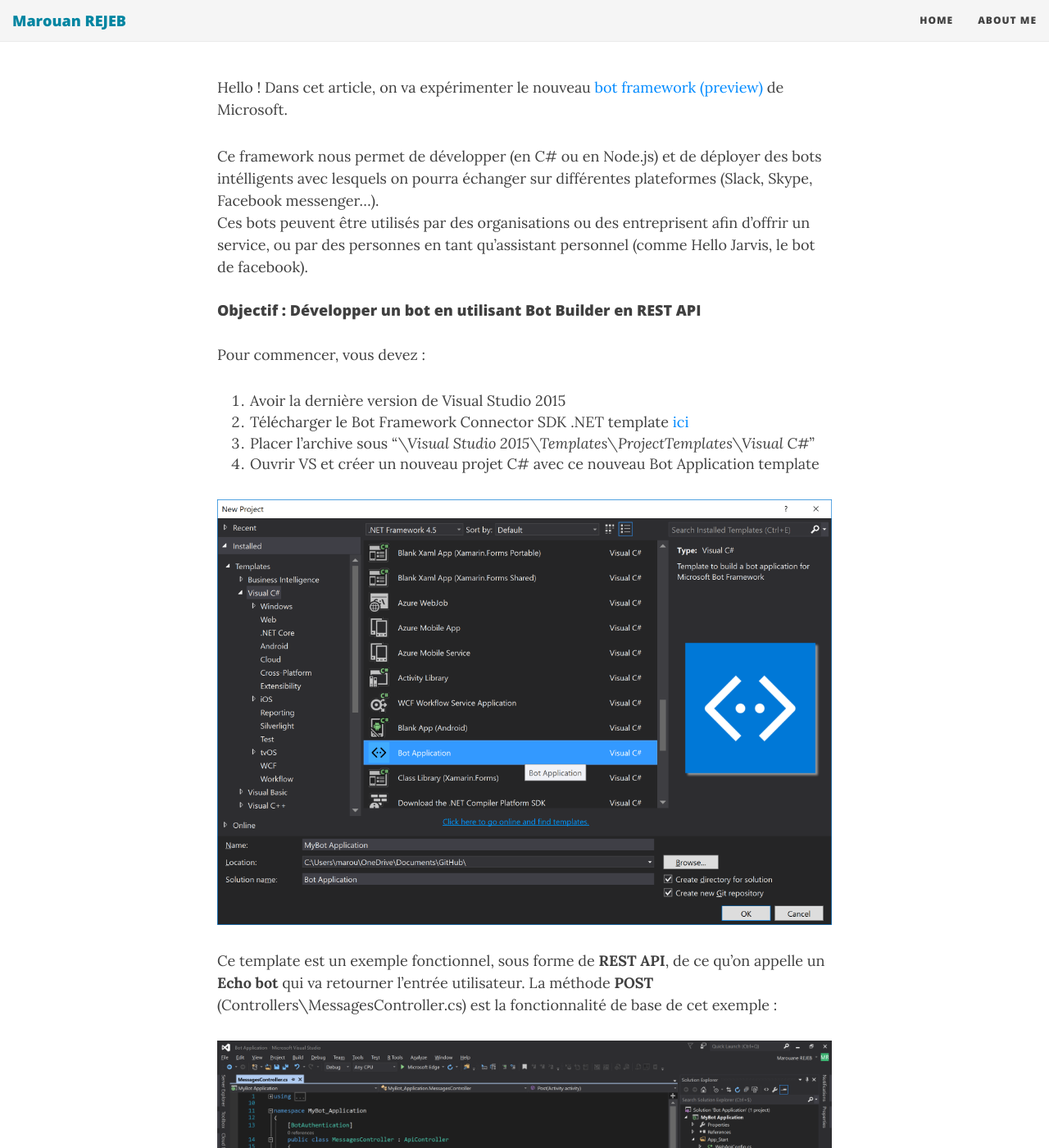
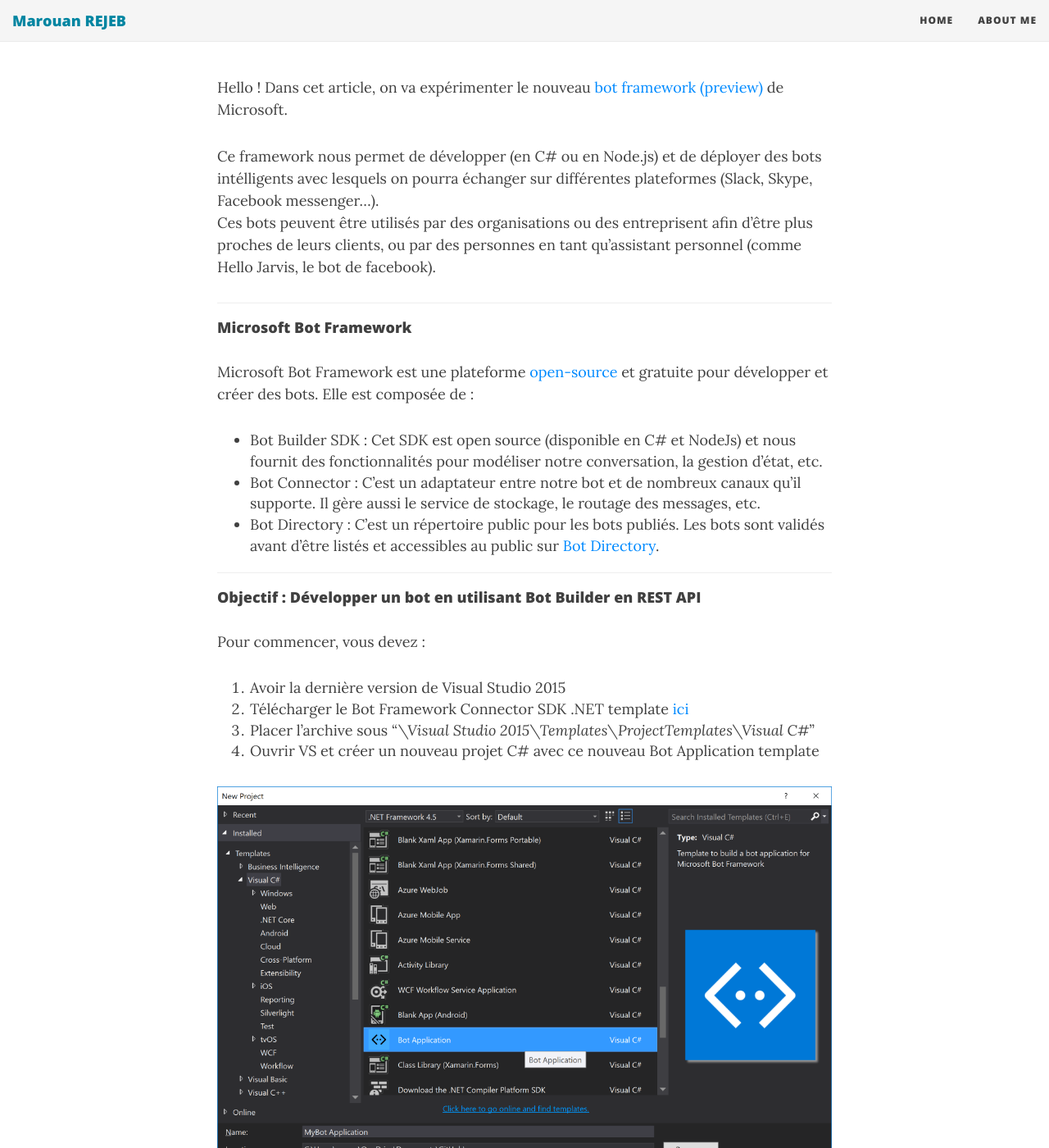
Before and after one commit to MarouanRejeb/MarouanRejeb.github.io, a Jekyll site: the page built from _posts/2017-02-15-Developper-un-bot.md, in a window 1280 px wide and 1400 px high, scrolled down 503 px. Shown: the whole window at 82% size. Built offline with Jekyll 4.4.1, drawn with Linux system fonts in a browser that asks for light colours; nearby versions of some CDN libraries; comment, search, counter and statistics services are not loaded; some of the changed text lies outside the part shown.

Commit message:
posts update

```diff
--- a/_posts/2017-02-15-Developper-un-bot.md
+++ b/_posts/2017-02-15-Developper-un-bot.md
@@ -14,8 +14,20 @@
 
 Ce framework nous permet de développer (en C# ou en Node.js) et de déployer des bots intélligents avec lesquels on pourra échanger
 sur différentes plateformes (Slack, Skype, Facebook messenger...).
-Ces bots peuvent être utilisés par des organisations ou des entreprisent afin d'offrir un service, ou par des personnes
+Ces bots peuvent être utilisés par des organisations ou des entreprisent afin d'être plus proches de leurs clients, ou par des personnes
 en tant qu'assistant personnel (comme Hello Jarvis, le bot de facebook).
+
+---
+
+#### Microsoft Bot Framework
+Microsoft Bot Framework est une plateforme [open-source][builder] et gratuite pour développer et créer des bots.
+Elle est composée de :
+
+* Bot Builder SDK : Cet SDK est open source (disponible en C# et NodeJs) et nous fournit des fonctionnalités pour modéliser notre conversation, la gestion d'état, etc.
+* Bot Connector : C'est un adaptateur entre notre bot et de nombreux canaux qu'il supporte. Il gère aussi le service de stockage, le routage des messages, etc.
+* Bot Directory : C'est un répertoire public pour les bots publiés. Les bots sont validés avant d'être listés et accessibles au public sur [Bot Directory][directory].
+
+---
 
 #### Objectif : Développer un bot en utilisant Bot Builder en REST API
 Pour commencer, vous devez :
@@ -25,24 +37,31 @@
  3. Placer l'archive sous "_\Visual Studio 2015\Templates\ProjectTemplates\Visual C#_"
  4. Ouvrir VS et créer un nouveau projet C# avec ce nouveau Bot Application template
 
-<p align="center">
-    <img src="https://cdn.rawgit.com/MarouanRejeb/marouanrejeb.github.io/f7eb51fd/img/BotApp.png" alt="chart" style="width: 100%; height: 100%"/>
-</p>
+![alt text][BotApp]
+
+Lorsque nous allons créer un nouveau projet à l'aide du modèle de bot (le template téléchargé), nous verrons que le bot n'est rien d'autre qu'un simple projet Web Api.
+En fait, ce bot est un service Web stupide. Cette **Web API** sera hébergée et enregistrée avec _Microsoft Bot Connector_.
+Ce connecteur sert d'adaptateur entre notre service Web et différents canaux.
+
+![alt text][archi]
 
 Ce template est un exemple fonctionnel, sous forme de **REST API**, de ce qu'on appelle un **Echo bot** qui va retourner l'entrée utilisateur.
 La méthode **POST** (Controllers\MessagesController.cs) est la fonctionnalité de base de cet exemple :
 
-<p align="center">
-    <img src="https://cdn.rawgit.com/MarouanRejeb/marouanrejeb.github.io/f7eb51fd/img/botcode.png" alt="chart" style="width: 100%; height: 100%"/>
-</p>
+![alt text][botcode]
+
+Cet méthode POST accepte un objet de type `Activity` qui représente les données JSON que nous échangeons avec le bot connector.
+La propriété `Text` va contenir le message tapé par l'utilisateur.
+Le type d'activié `ActivityTypes.Message` représente la communication entre le bot et l'utilisateur.
+Les autres types d'activités sont présents dans la méthode `HandleSystemMessage(Activity message)`.
 
 Quand on build et on lance le bot, un navigateur se lance (Microsoft Edge dans cet exemple) qui va héberger notre programme
 avec l'adresse _http://localhost:3979/_ .
 Le message affiché peut-être modifié (le fichier _default.htm_) :
 
-<p align="center">
-    <img src="https://cdn.rawgit.com/MarouanRejeb/marouanrejeb.github.io/f7eb51fd/img/botlocalhost.png" alt="chart" style="width: 100%; height: 100%"/>
-</p>
+![alt text][botlocalhost]
+
+---
 
 #### Comment tester notre Bot ?
 
@@ -50,27 +69,33 @@
 Ici, on va spécifier l'adresse locale qu'on a eu au lancement du bot :
 <i class="fa fa-hand-o-right" aria-hidden="true"></i>  localhost:3979/**api/message**
 
-<p align="center">
-    <img src="https://cdn.rawgit.com/MarouanRejeb/marouanrejeb.github.io/f7eb51fd/img/botemulatorconfig.png" alt="chart" style="width: 100%; height: 100%"/>
-</p>
+![alt text][botemulatorconfig]
 
 Pour le moment, on va laisser les deux champs _App ID_ et _App Pwd_ vides car on va tester notre bot en local
 (on verra leurs utilisation dans un prochain article). Alors, on teste ?
 
-<p align="center">
-    <img src="https://cdn.rawgit.com/MarouanRejeb/marouanrejeb.github.io/f7eb51fd/img/botresult.png" alt="chart" style="width: 100%; height: 100%"/>
-</p>
+![alt text][botresult]
 
 Tatataaa ! Voilà notre echo bot, qui nous répond <i class="fa fa-android" aria-hidden="true"></i>
+
+---
 
 #### Conclusion
 Dans cet article, on a vu comment développer et tester localement un simple echo bot en utilisant Microsoft Bot Framework.
 Je vous invite à [télécharger][sdk] le **[Bot Builder][builder] SDK** depuis sa page Github qui contient plusieurs autres exemples.
 
-Dans le prochain article, on va rendre notre bot plus intélligent. A bientôt !
+Dans le prochain article, on va rendre notre bot plus intélligent. Si vous avez des questions, posez-les en commentaires. A bientôt !
 
+[directory]: https://bots.botframework.com/
 [dev]: https://dev.botframework.com/
 [builder]: https://github.com/Microsoft/BotBuilder
 [sdk]: https://docs.botframework.com/en-us/downloads
 [connector]: http://aka.ms/bf-bc-vstemplate
 [emulator]: https://aka.ms/bf-bc-emulator
+
+[BotApp]: https://cdn.rawgit.com/MarouanRejeb/marouanrejeb.github.io/f7eb51fd/img/BotApp.png
+[archi]:  /img/archi.png
+[botcode]: https://cdn.rawgit.com/MarouanRejeb/marouanrejeb.github.io/f7eb51fd/img/botcode.png
+[botlocalhost]: https://cdn.rawgit.com/MarouanRejeb/marouanrejeb.github.io/f7eb51fd/img/botlocalhost.png
+[botemulatorconfig]: https://cdn.rawgit.com/MarouanRejeb/marouanrejeb.github.io/f7eb51fd/img/botemulatorconfig.png
+[botresult]: https://cdn.rawgit.com/MarouanRejeb/marouanrejeb.github.io/f7eb51fd/img/botresult.png
```
Also changed, not shown: _posts/2017-01-15-C#-7-features.md (+17 -0 lines), _posts/2017-01-30-dotnet-foundation.md (+4 -0 lines), img/archi.png (added).
